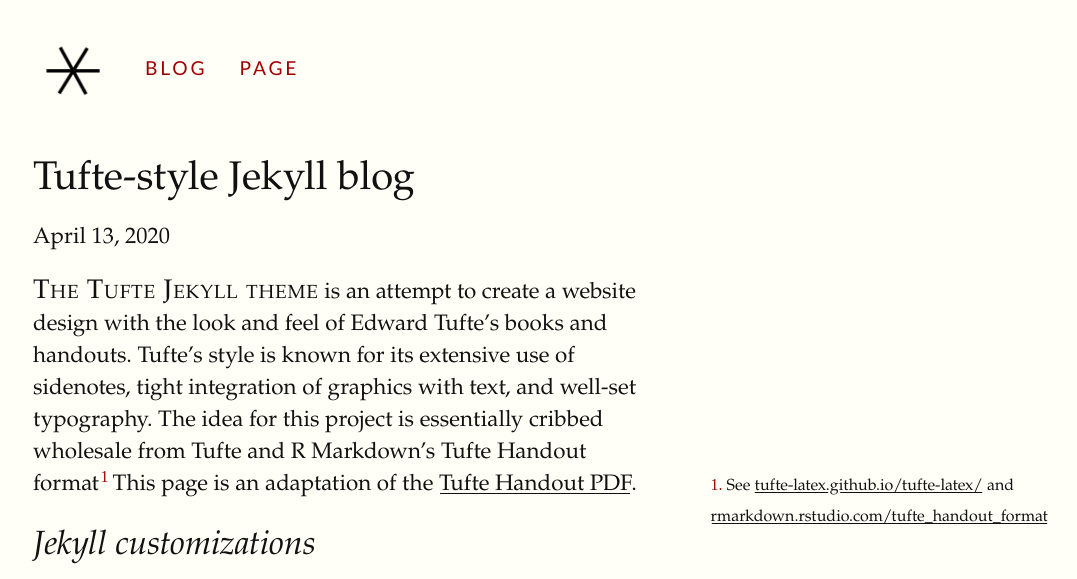
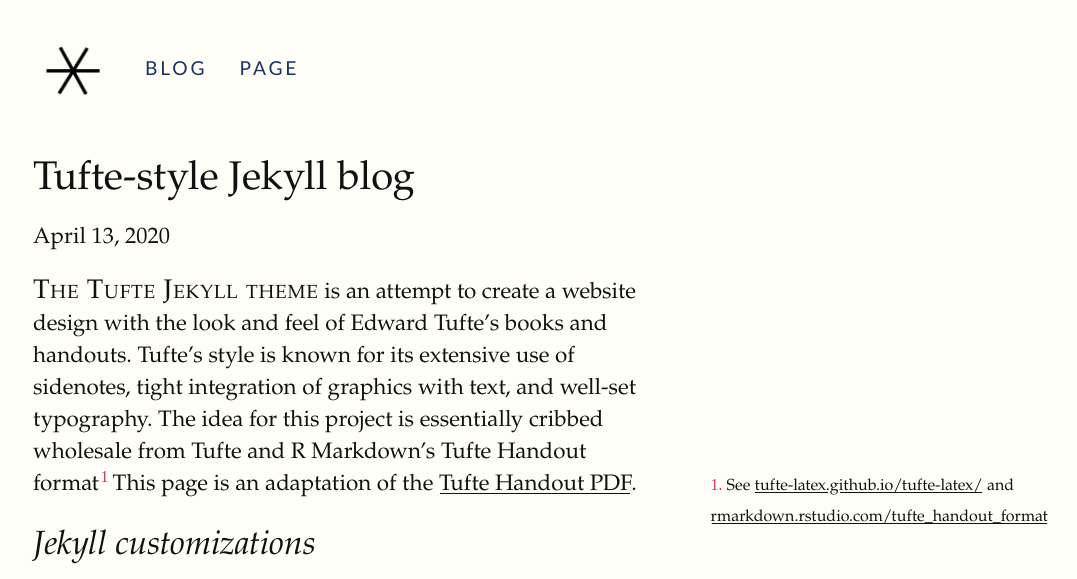
Before and after one commit to clayh53/tufte-jekyll, a Jekyll site: the page built from _posts/2020-04-13-tufte-style-jekyll-blog.md, in a window 1280 px wide. Shown: the top 579 px of the page, without its empty margins (127-1204 px from the left). Built offline with Jekyll 4.4.1, drawn with Linux system fonts in a browser that asks for light colours; some web fonts are replaced; formulas are drawn with MathJax 3.

Commit message:
Added color for sidenot

```diff
--- a/_sass/_settings.scss
+++ b/_sass/_settings.scss
@@ -9,6 +9,7 @@
 $url-font: "Lucida Console", "Lucida Sans Typewriter", Monaco, "Bitstream Vera Sans Mono", monospace;
 $text-color: #111;
 $bg-color: #fffff8;
-$contrast-color: #a00000;
+$contrast-color: #1b3260;
+$sidenote-color: #c93270;
 $border-color: #333333;
 $link-style: underline; // choices are 'color' or 'underline'. Color option styles links with $contrast-color set above
--- a/css/tufte.scss
+++ b/css/tufte.scss
@@ -297,7 +297,7 @@
 
 .sidenote-number:after, .sidenote:before { content: counter(sidenote-counter) " ";
                                            font-family: et-bembo-roman-old-style;
-                                           color: $contrast-color; //added color
+                                           color: $sidenote-color; //added color
                                            position: relative;
                                            vertical-align: baseline; }
 
@@ -307,7 +307,7 @@
                          left: 0.1rem; }
 
 .sidenote:before { content: counter(sidenote-counter) ".\000a0"; // this is unicode for a non-breaking space
-                   color: $contrast-color;
+                   color: $sidenote-color;
                    top: 0rem; } //removed superscripting for numerical reference in sidenote
 
 .full-width {
```
